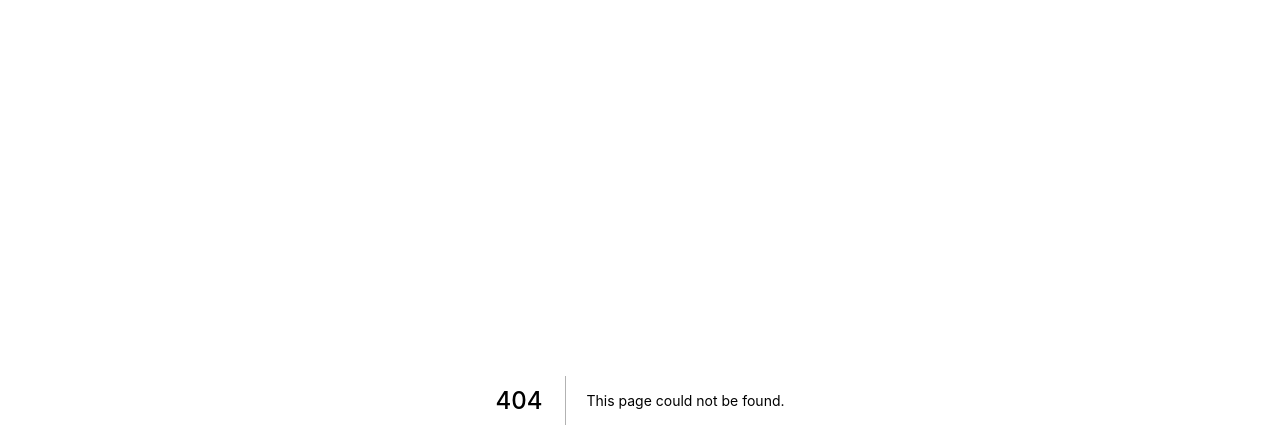
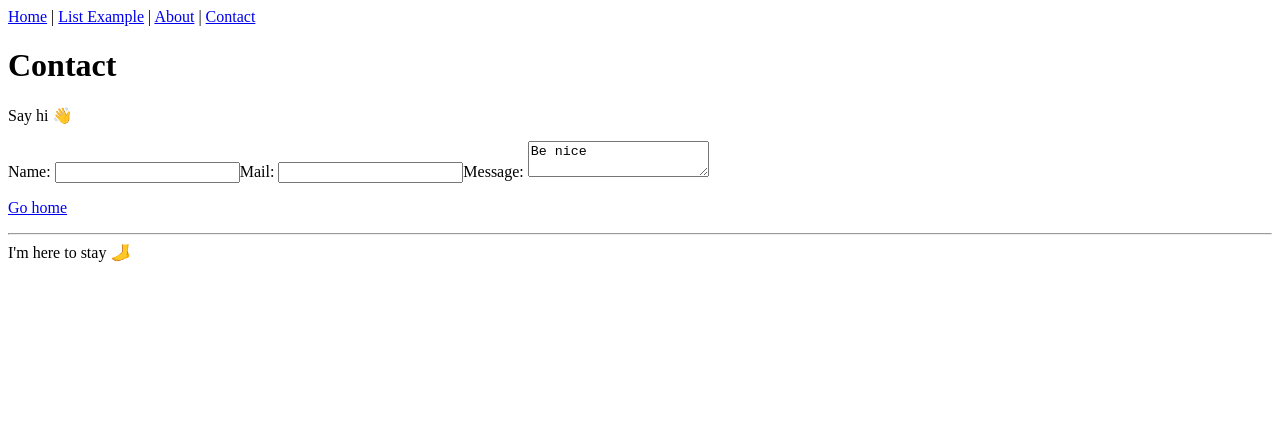
Before and after one commit to ddprrt/gab-linz-example, a Next.js app: page /contact in a window 1280 px wide. Before the commit this address had no page. Shown: the top 448 px of the page. Built offline with nearby package versions, Linux system fonts and the light colour scheme.

Commit message:
add contact form

```diff
--- a/components/Layout.tsx
+++ b/components/Layout.tsx
@@ -17,8 +17,8 @@ const Layout: React.FunctionComponent<Props> = ({ children, title = 'This is the
       <nav>
         <Link href='/'><a>Home</a></Link> | {' '}
         <Link href='/list-class'><a>List Example</a></Link> | {' '}
-        <Link href='/list-fc'><a>List Example (as Functional Component)</a></Link> | {' '}
         <Link href='/about'><a>About</a></Link> | {' '}
+        <Link href='/contact'><a>Contact</a></Link>
       </nav>
     </header>
     {children}
--- /dev/null
+++ b/pages/contact.tsx
@@ -0,0 +1,20 @@
+import React, { FC } from 'react'
+import Link from 'next/link'
+import Layout from '../components/Layout'
+
+const AboutPage = () => (
+  <Layout title="Contact 👋">
+    <h1>Contact</h1>
+    <p>Say hi 👋</p>
+    <form action="https://ftblgsendmail.azurewebsites.net/api/contact" method="POST">
+      Name: <input type="text" name="name" id="name" required/>
+      Mail: <input type="email" name="mail" id="mail" required/>
+      Message: <textarea name="text" id="text">
+        Be nice
+      </textarea>
+    </form>
+    <p><Link href='/'><a>Go home</a></Link></p>
+  </Layout>
+)
+
+export default AboutPage;
```
Also changed, not shown: pages/list-class.tsx (deleted, +0 -38 lines).
